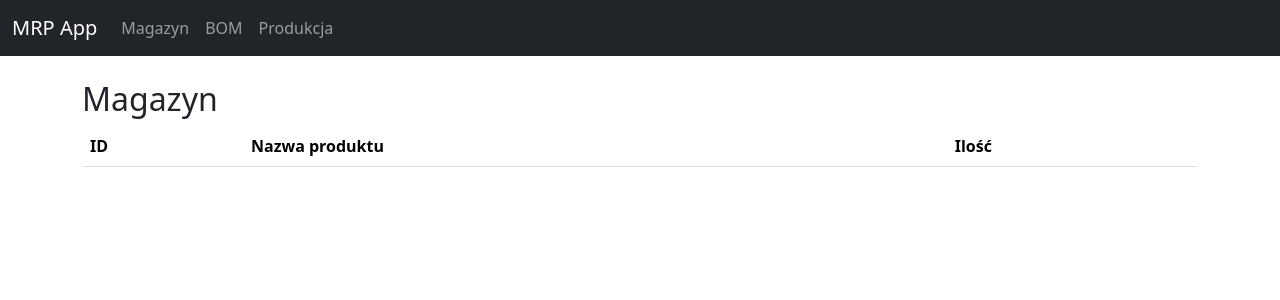
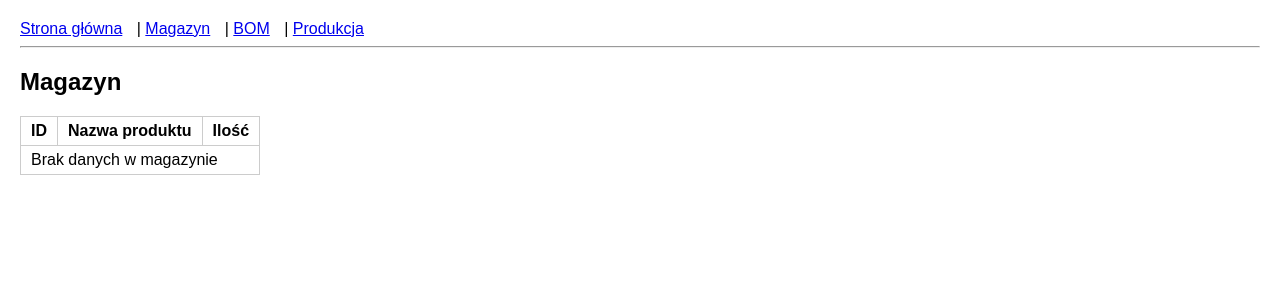
Before and after one commit to autootom-gif/mrp-app, a Flask app: page /magazyn/view in a window 1280 px wide. Shown: the top 300 px of the page. Run offline with Flask 3, Linux system fonts and the light colour scheme; data that the repository does not hold is empty.

Commit message:
Update magazyn.html

```diff
--- a/templates/magazyn.html
+++ b/templates/magazyn.html
@@ -1,22 +1,23 @@
-{% extends "layout.html" %}
+{% extends "base.html" %}
+
 {% block content %}
 <h2>Magazyn</h2>
-<table class="table table-striped" id="magazynTable">
-    <thead>
+<table border="1">
     <tr>
         <th>ID</th>
         <th>Nazwa produktu</th>
         <th>Ilość</th>
     </tr>
-    </thead>
-    <tbody>
     {% for p in produkty %}
     <tr>
         <td>{{ p.id }}</td>
         <td>{{ p.nazwa_produktu }}</td>
         <td>{{ p.ilosc }}</td>
     </tr>
+    {% else %}
+    <tr>
+        <td colspan="3">Brak danych w magazynie</td>
+    </tr>
     {% endfor %}
-    </tbody>
 </table>
 {% endblock %}
```
Lines whose indentation alone changed are shown as unchanged.
